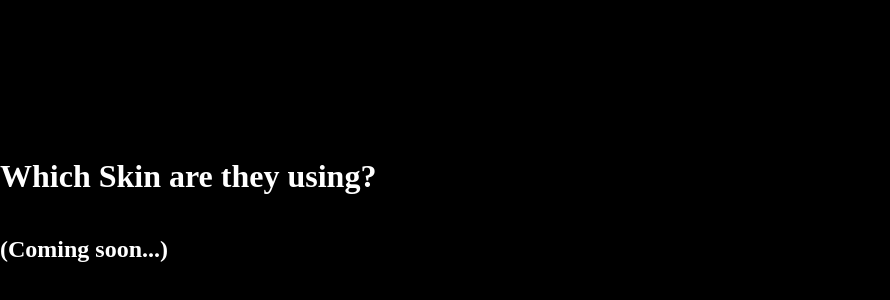
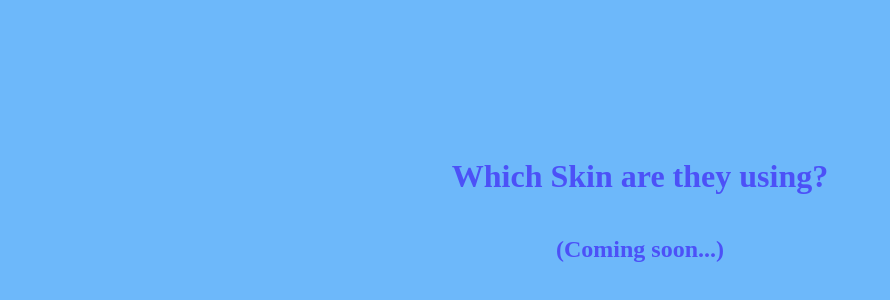
Before and after one commit to whichskin/site, a plain HTML site: page index.html in a window 1280 px wide. Shown: the part 190-490 px from the top of the page, without its empty margins (0-890 px from the left). Drawn offline with Linux system fonts and the light colour scheme.

Commit message:
Update index.html
Colors and justify update

```diff
--- a/index.html
+++ b/index.html
@@ -6,11 +6,11 @@
     <title>Which Skin?</title>
     <style>
         body {
-            color: white;
-            background-color: #000000;
+            color: #4C51F7;
+            background-color: #6DB8FA;
             display: flex;
             justify-content: center;
-            align-items: start;
+            align-items: center;
             height: 100vh;
             margin: 0;
             flex-direction: column;
```
